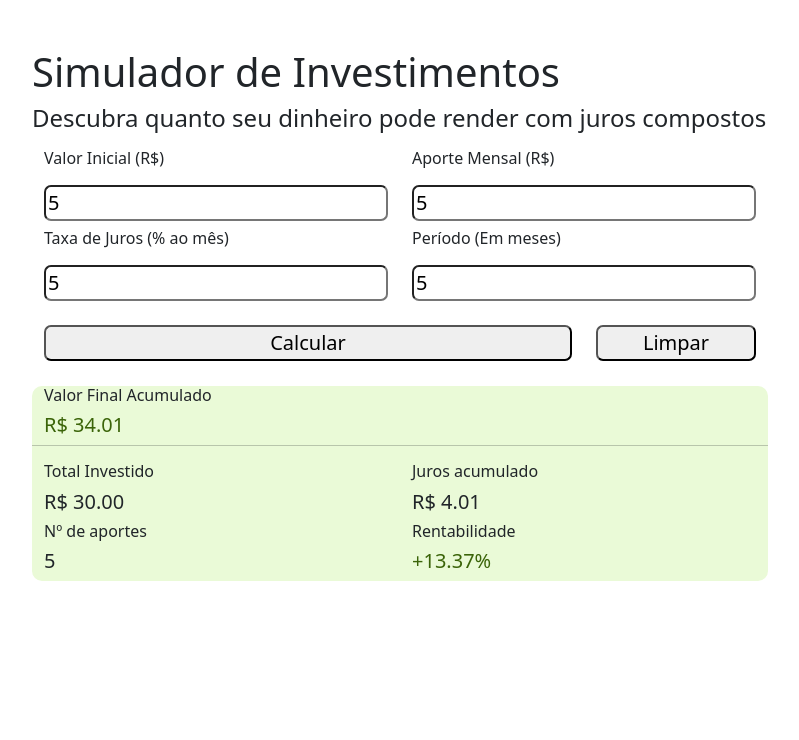
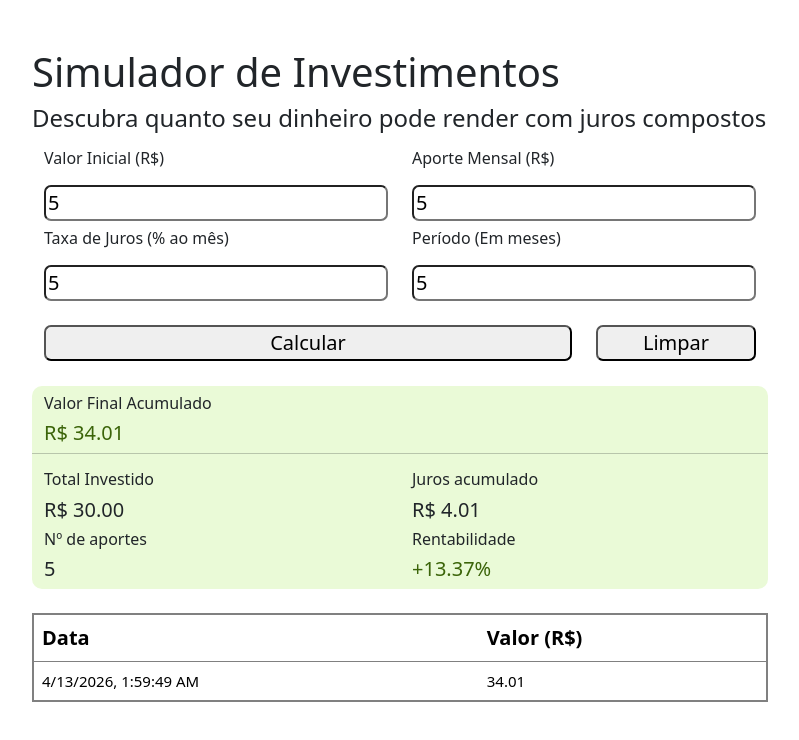
Before and after one commit to gbrsouz/pdmP1, a React (Vite) app in the folder SimuladorDeInvestimentos/: page / in a window 1280 px wide. Both pictures are taken after typing "5", "5", "5", "5" into the empty fields and a click on the button "Calcular". Shown: the top 740 px of the page, without its empty margins (50-849 px from the left). Built offline with nearby package versions, Linux system fonts and the light colour scheme.

Commit message:
feat(p1): adiciona um historico de calculos

```diff
--- a/SimuladorDeInvestimentos/src/App.jsx
+++ b/SimuladorDeInvestimentos/src/App.jsx
@@ -8,6 +8,7 @@ function App() {
   const[aporte, setAporte] = useState(0)
   const[juros, setJuros] = useState(0)
   const[rentabilidade, setRentabilidade] = useState(0)
+  const[historico, setHistorico] = useState([])
 
   return (
     <div class="container">
@@ -23,6 +24,8 @@ function App() {
             setAporte = {setAporte}
             setJuros = {setJuros}
             setRentabilidade = {setRentabilidade}
+            historico = {historico}
+            setHistorico = {setHistorico}
           ></CapturaDados>
           <ExibeDados
             valorFinal = {valorFinal}
@@ -31,6 +34,28 @@ function App() {
             juros = {juros}
             rentabilidade = {rentabilidade}
           ></ExibeDados>
+          <table className="table mt-4" style={{
+            border: "2px solid gray"
+          }}>
+              <thead>
+                <tr style={{fontSize:20}}>
+                  <th>Data</th>
+                  <th>Valor (R$)</th>
+                </tr>
+              </thead>
+              <tbody>
+                {historico.map((registro, i) => (
+                  <tr key={i} style={{fontSize:15}}>
+                    <td>
+                      {new Date(registro.data).toLocaleString()}
+                    </td>
+                    <td>
+                      {registro.valor}
+                    </td>
+                  </tr>
+                ))}
+              </tbody>
+            </table>
         </div>
       </div>
     </div>
--- a/SimuladorDeInvestimentos/src/CapturaDados.jsx
+++ b/SimuladorDeInvestimentos/src/CapturaDados.jsx
@@ -23,6 +23,8 @@ const CapturaDados = props => {
         props.setAporte(periodo)
         props.setJuros(juros.toFixed(2))
         props.setRentabilidade(rentabilidade.toFixed(2))
+
+        props.setHistorico((prev) => ([...prev, {data: new Date(), valor: montante.toFixed(2)}]))
     }
 
     const limpar = () => {
--- a/SimuladorDeInvestimentos/src/ExibeDados.jsx
+++ b/SimuladorDeInvestimentos/src/ExibeDados.jsx
@@ -8,7 +8,7 @@ const ExibeDados = props => {
     }}>
         <div class="row">
             <div class="col-md-12">
-                <h6>Valor Final Acumulado</h6>
+                <h6 class="mt-2">Valor Final Acumulado</h6>
                 <h5 style={{
                     color: "#3B6409"
                 }}>R$ {props.valorFinal}</h5>
```
